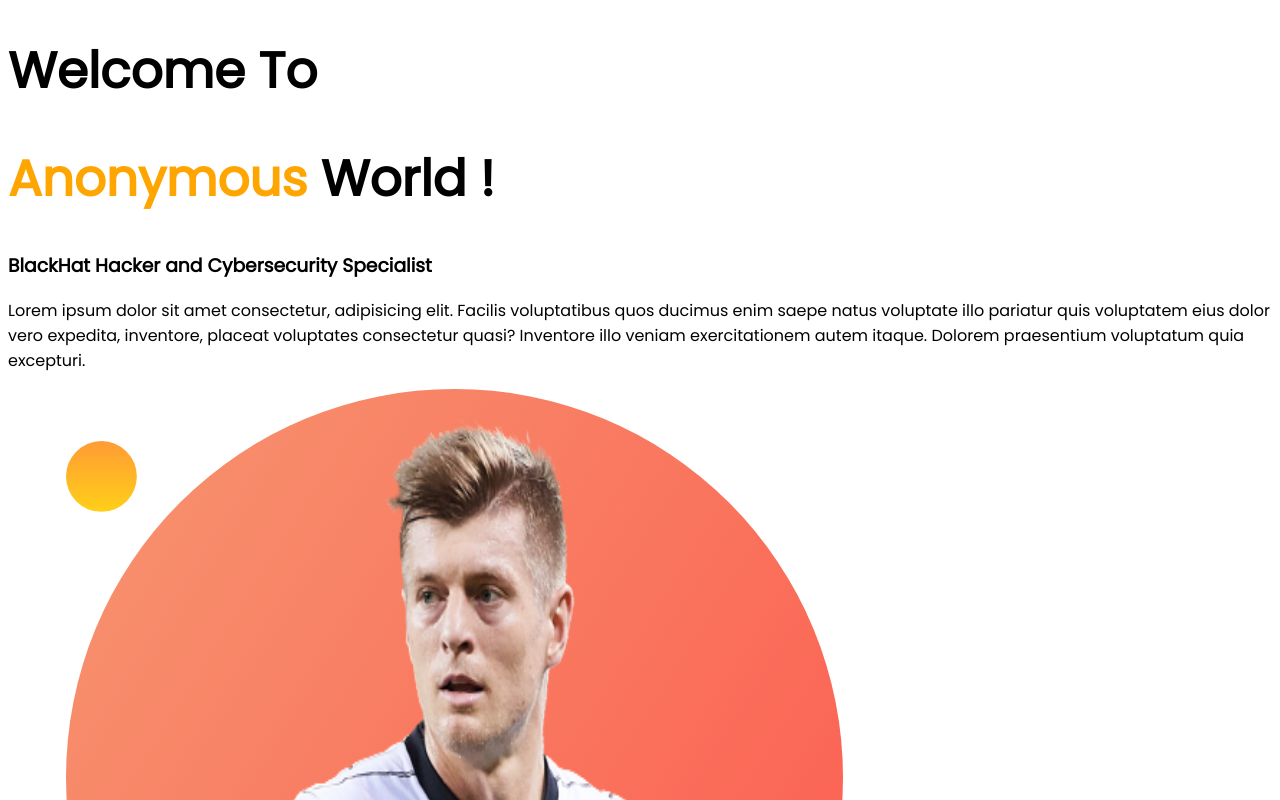
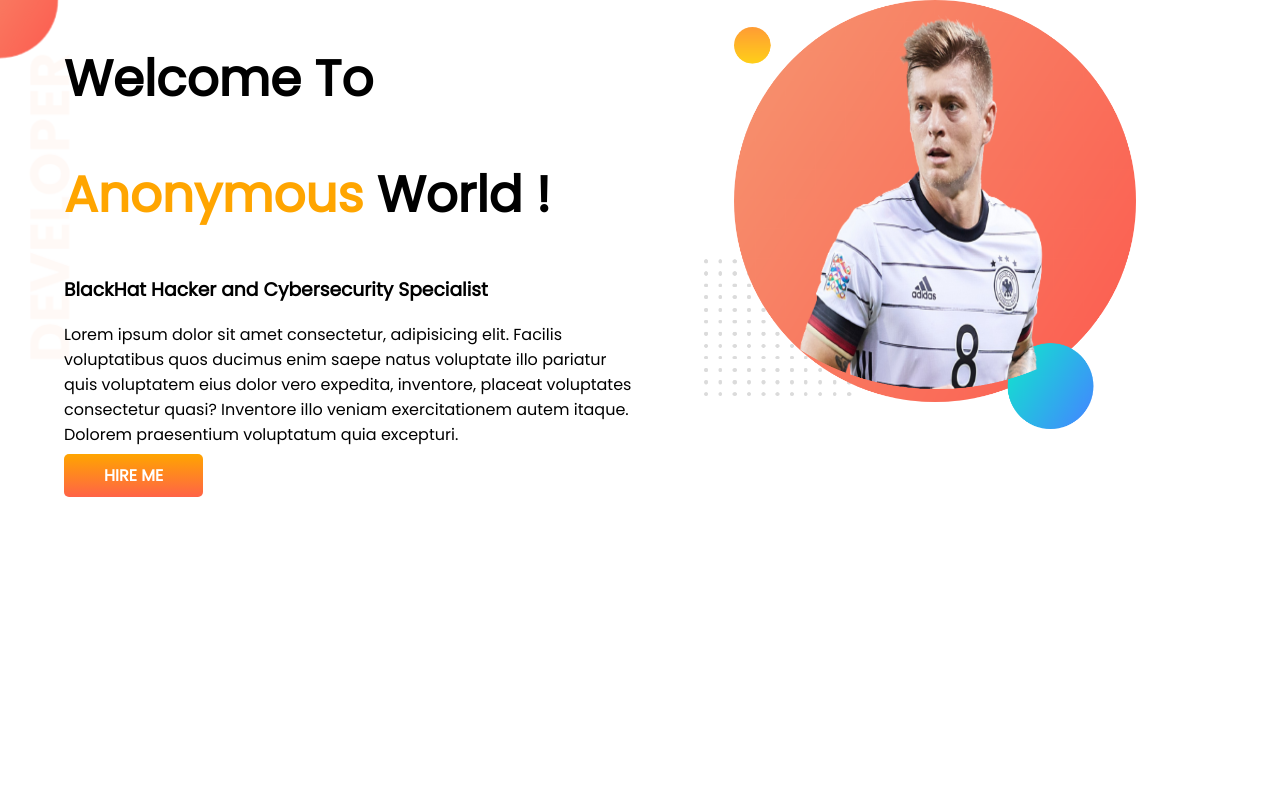
Before and after one commit to tanzimtamim007/developer-portfolio, a plain HTML site: page index.html in a window 1280 px wide. Shown: the top 800 px of the page. Drawn offline with Linux system fonts and the light colour scheme.

Commit message:
first section done

```diff
--- a/index.html
+++ b/index.html
@@ -14,16 +14,28 @@
 
 <body>
 
-    <div>
-        <h1>Welcome To</h1>
-        <h1><span class="orange-color">Anonymous</span> World !</h1>
-        <h3>BlackHat Hacker and Cybersecurity Specialist</h3>
-        <p>Lorem ipsum dolor sit amet consectetur, adipisicing elit. Facilis voluptatibus quos ducimus enim saepe natus
-            voluptate illo pariatur quis voluptatem eius dolor vero expedita, inventore, placeat voluptates consectetur
-            quasi? Inventore illo veniam exercitationem autem itaque. Dolorem praesentium voluptatum quia excepturi.</p>
-    </div>
+    <section class="top-banner">
 
-    <img src="images/toni.png" alt="">
+        <div class="half-width">
+            <h1>Welcome To</h1>
+            <h1><span class="orange-color">Anonymous</span> World !</h1>
+            <h3>BlackHat Hacker and Cybersecurity Specialist</h3>
+            <p>Lorem ipsum dolor sit amet consectetur, adipisicing elit. Facilis voluptatibus quos ducimus enim saepe
+                natus
+                voluptate illo pariatur quis voluptatem eius dolor vero expedita, inventore, placeat voluptates
+                consectetur
+                quasi? Inventore illo veniam exercitationem autem itaque. Dolorem praesentium voluptatum quia excepturi.
+            </p>
+
+            <a class="link-button" target="_blank" href="https://www.google.com/">HIRE ME</a>
+
+        </div>
+
+        <div class="half-width">
+            <img src="images/toni.png" alt="">
+        </div>
+
+    </section>
 
 </body>
 
--- a/style.css
+++ b/style.css
@@ -1,5 +1,6 @@
 body{
     font-family: 'Poppins', sans-serif;
+    margin: 0;
 }
 
 h1{
@@ -9,3 +10,30 @@ h1{
 .orange-color{
     color: orange;
 }
+
+section{
+    display: flex;
+}
+
+.half-width{
+    width: 50%;
+    padding-left: 5%;
+}
+
+.half-width img{
+    width: 75%;
+}
+
+.link-button{
+    text-decoration: none;
+    padding: 10px 40px;
+    background-image: linear-gradient(orange, tomato);
+    border-radius: 5px;
+    font-weight: 700;
+    color: white;
+}
+
+.top-banner{
+    background-image: url(images/top-banner.png);
+    background-repeat: no-repeat;
+}
```
